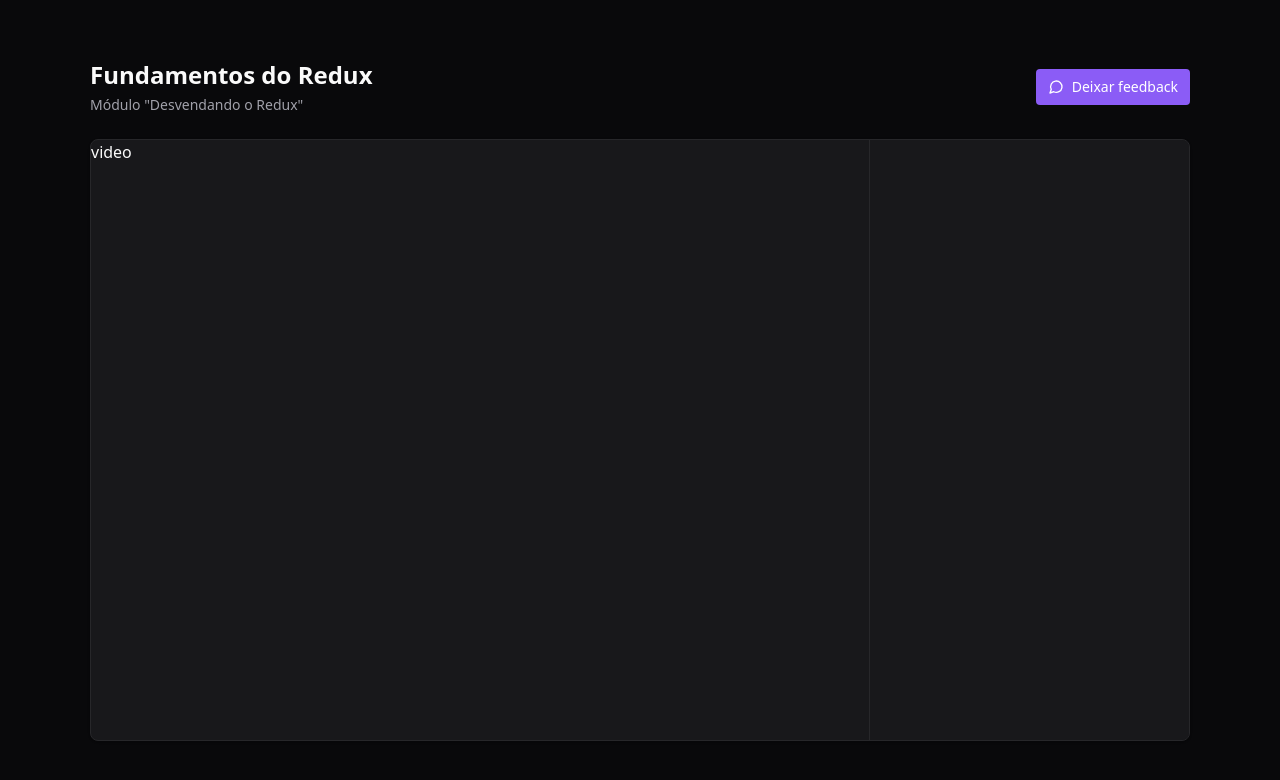
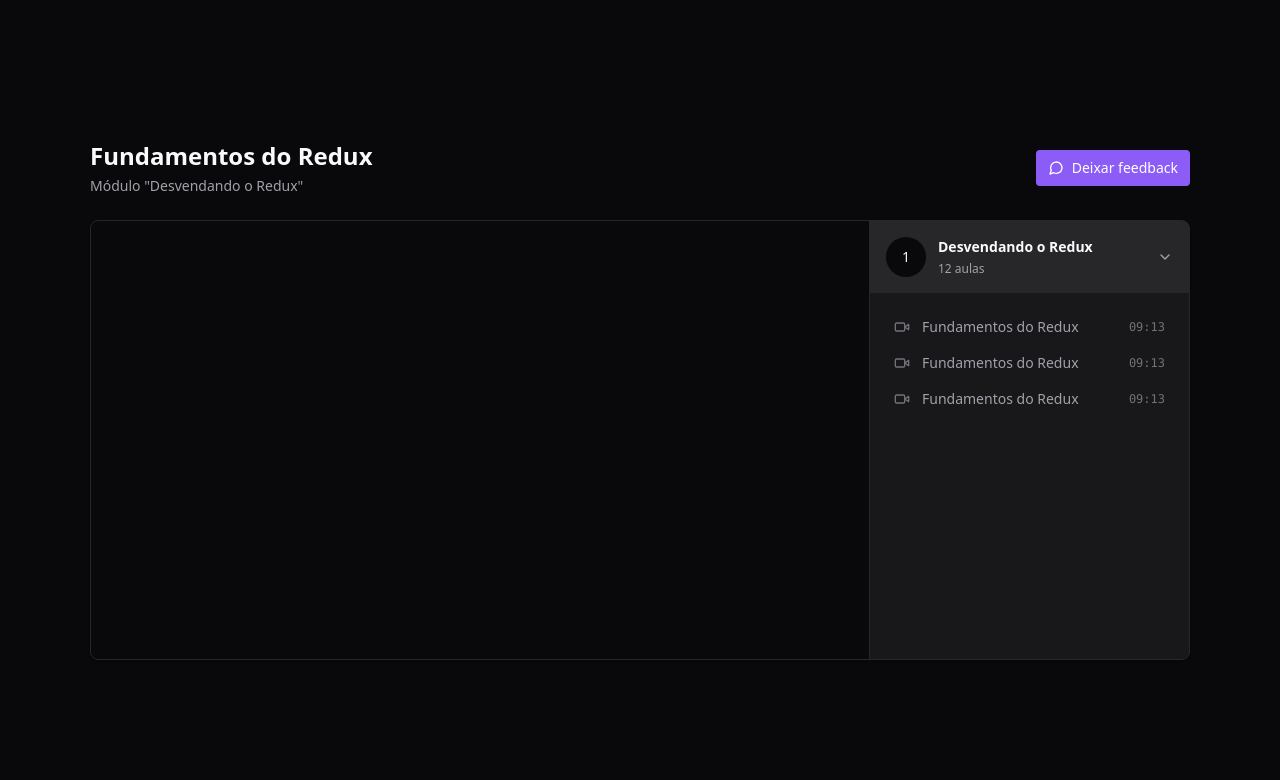
Before and after one commit to ceduardogodoi/ignite23-react-redux-zustand, a React (Vite) app: page / in a window 1280 px wide. Shown: the top 780 px of the page. Built offline with nearby package versions, Linux system fonts and the light colour scheme.

Commit message:
UI dos módulos e player

```diff
--- a/package.json
+++ b/package.json
@@ -14,6 +14,7 @@
     "lucide-react": "^0.261.0",
     "react": "^18.2.0",
     "react-dom": "^18.2.0",
+    "react-player": "^2.12.0",
     "react-redux": "^8.1.1"
   },
   "devDependencies": {
--- a/src/pages/Player.tsx
+++ b/src/pages/Player.tsx
@@ -1,4 +1,5 @@
-import { MessageCircle } from 'lucide-react';
+import { ChevronDown, MessageCircle, Video } from 'lucide-react';
+import ReactPlayer from 'react-player';
 
 export function Player() {
   return (
@@ -19,10 +20,49 @@
 
         <main className="relative flex overflow-hidden rounded-lg border border-zinc-800 bg-zinc-900 shadow">
           <div className="flex-1">
-            video
+            <div className="w-full bg-zinc-950 aspect-video">
+              <ReactPlayer
+                width="100%"
+                height="100%"
+                controls
+                url="https://www.youtube.com/watch?v=Jai8w6K_GnY"
+              />
+            </div>
           </div>
 
-          <aside className="w-80 border-l border-zinc-800 bg-zinc-900 h-[600px]">
+          <aside className="w-80 border-l border-zinc-800 bg-zinc-900">
+            <div>
+              <button type="button" className="flex w-full items-center gap-3 bg-zinc-800 p-4">
+                <div className="flex h-10 w-10 rounded-full items-center justify-center bg-zinc-950 text-sm">
+                  1
+                </div>
+
+                <div className="flex flex-col gap-1 text-left">
+                  <strong className="text-sm">Desvendando o Redux</strong>
+                  <span className="text-xs text-zinc-400">12 aulas</span>
+                </div>
+
+                <ChevronDown className="w-4 h-4 ml-auto text-zinc-400" />
+              </button>
+
+              <nav className="relative flex flex-col gap-4 p-6">
+                <button type="button" className="flex items-center gap-3 text-sm text-zinc-400">
+                  <Video className="w-4 h-4 text-zinc-500" />
+                  <span>Fundamentos do Redux</span>
+                  <span className="ml-auto font-mono text-xs text-zinc-500">09:13</span>
+                </button>
+                <button type="button" className="flex items-center gap-3 text-sm text-zinc-400">
+                  <Video className="w-4 h-4 text-zinc-500" />
+                  <span>Fundamentos do Redux</span>
+                  <span className="ml-auto font-mono text-xs text-zinc-500">09:13</span>
+                </button>
+                <button type="button" className="flex items-center gap-3 text-sm text-zinc-400">
+                  <Video className="w-4 h-4 text-zinc-500" />
+                  <span>Fundamentos do Redux</span>
+                  <span className="ml-auto font-mono text-xs text-zinc-500">09:13</span>
+                </button>
+              </nav>
+            </div>
           </aside>
         </main>
       </div>
```
Also changed, not shown: 1 other file (tests, documents, lock files or other folders).
